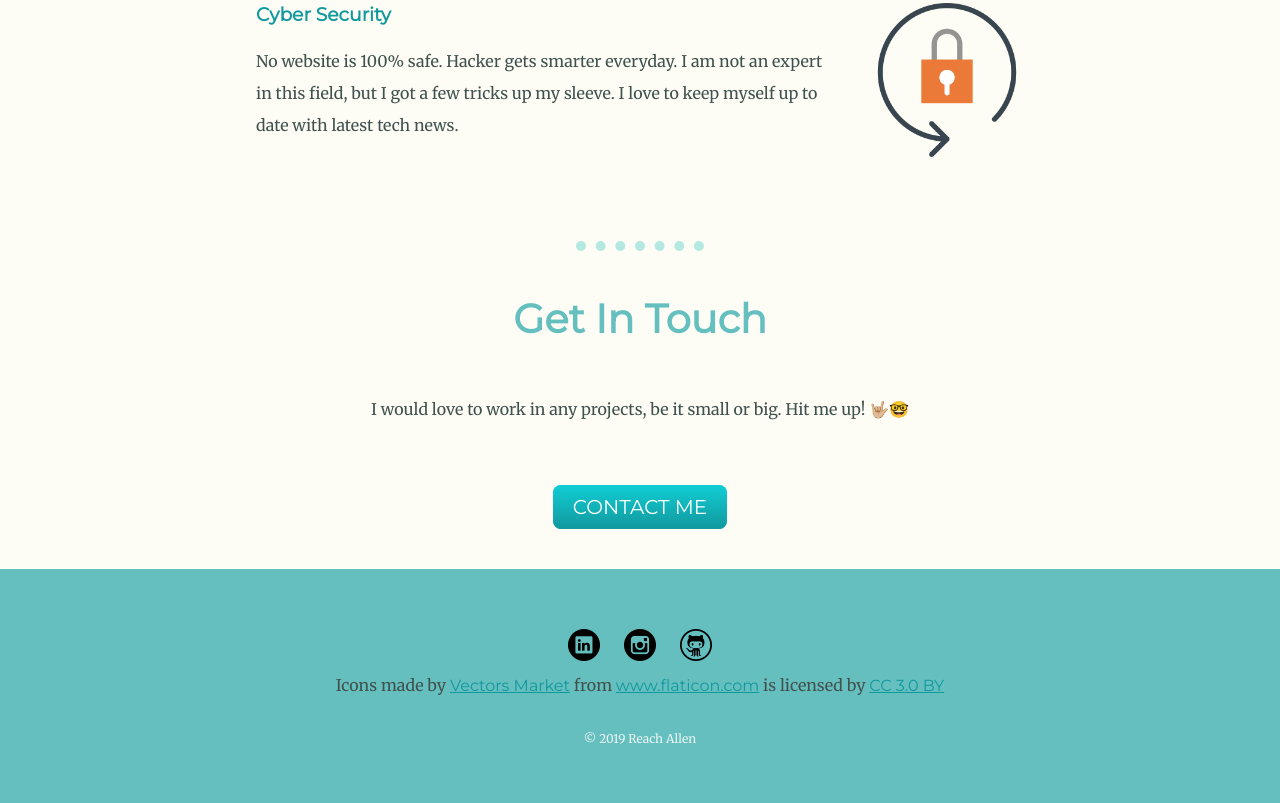
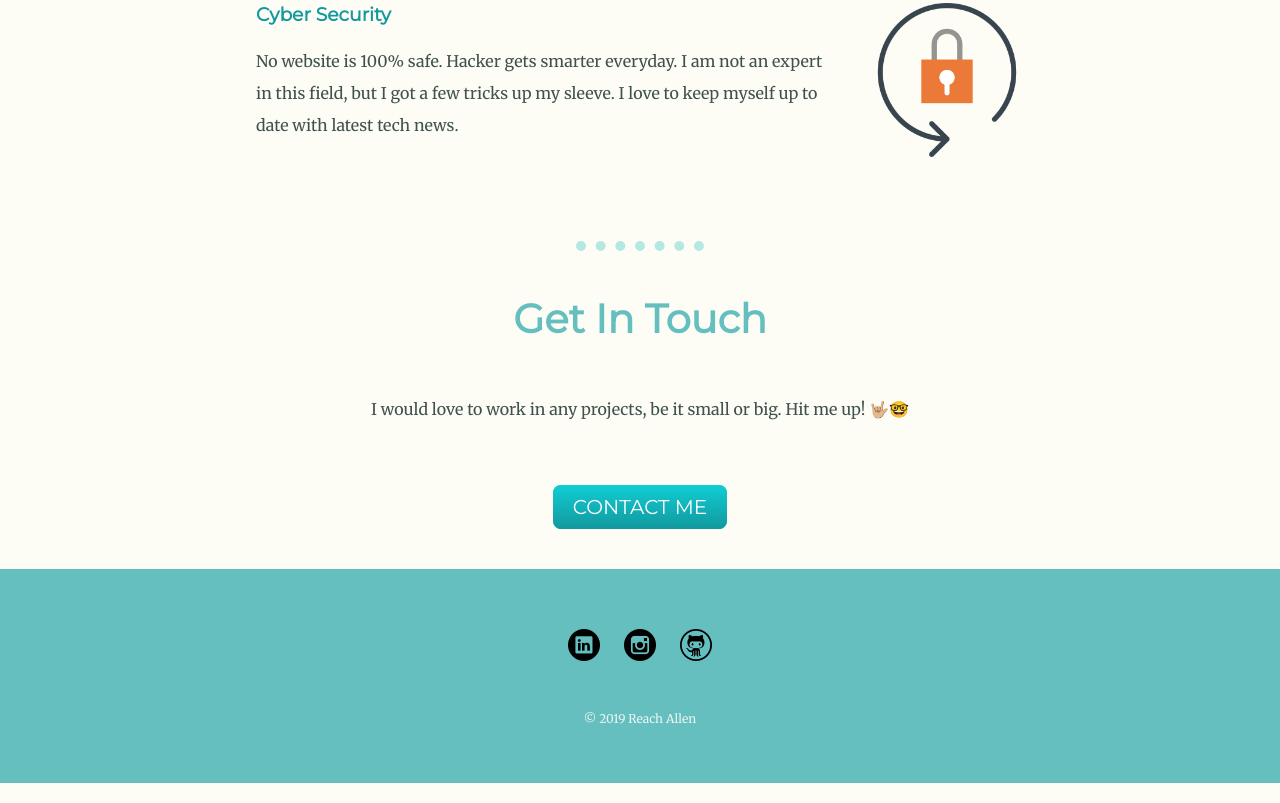
Before and after one commit to reach009/cv-with-style, a plain HTML site: page index.html in a window 1280 px wide. Shown: the part 1785-2588 px from the top of the page. Drawn offline with Linux system fonts and the light colour scheme.

Commit message:
version 1.1
remove references haha

```diff
--- a/index.html
+++ b/index.html
@@ -62,8 +62,8 @@
     <a class="footer-link" href="https://github.com/reach009">
       <img class="logo-img" src="images/github.png" alt="github-logo">
     </a>
-    <div>Icons made by <a href="https://www.flaticon.com/authors/vectors-market" title="Vectors Market">Vectors Market</a> from <a href="https://www.flaticon.com/" title="Flaticon">www.flaticon.com</a> is licensed by <a href="http://creativecommons.org/licenses/by/3.0/"
-        title="Creative Commons BY 3.0" target="_blank">CC 3.0 BY</a></div>
+    <!-- <div>Icons made by <a href="https://www.flaticon.com/authors/vectors-market" title="Vectors Market">Vectors Market</a> from <a href="https://www.flaticon.com/" title="Flaticon">www.flaticon.com</a> is licensed by <a href="http://creativecommons.org/licenses/by/3.0/"
+        title="Creative Commons BY 3.0" target="_blank">CC 3.0 BY</a></div> -->
     <p class="copyright">© 2019 Reach Allen</p>
   </div>
 </footer>
```
Also changed, not shown: 1 other file.
